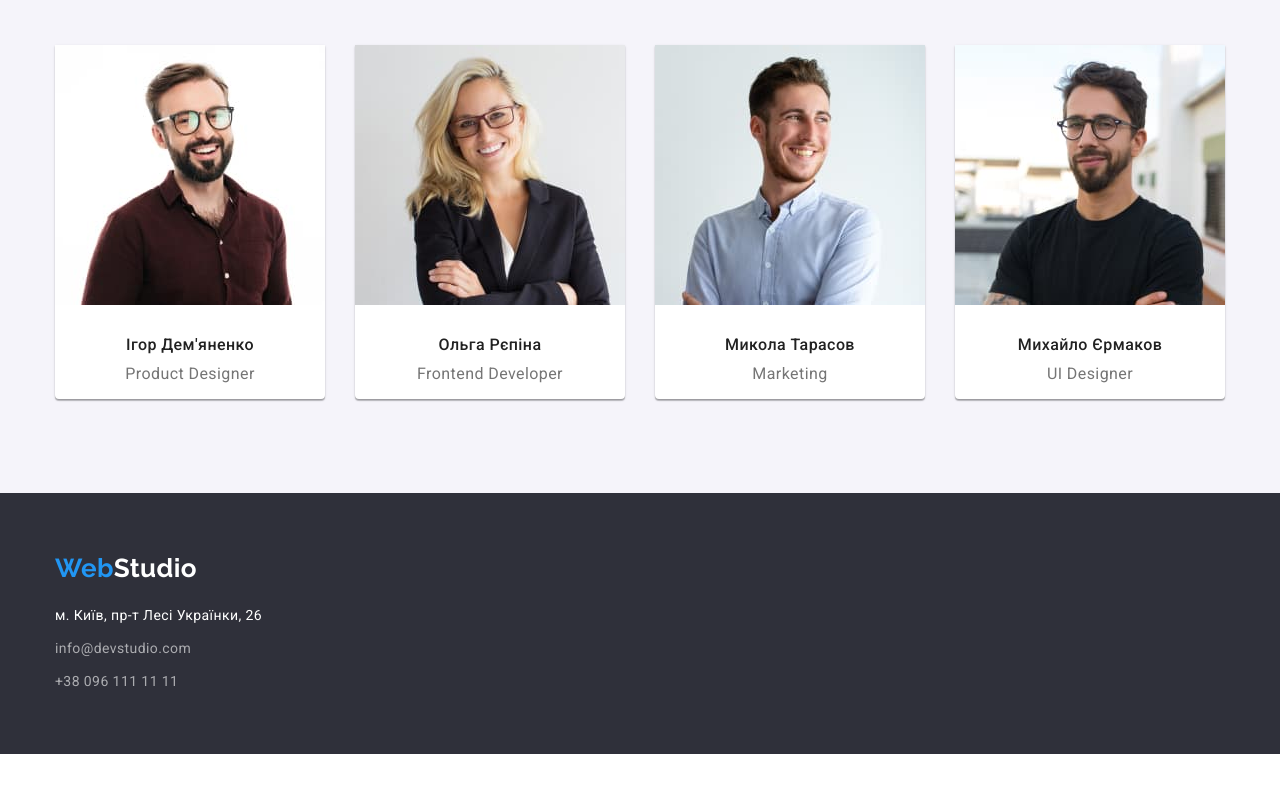
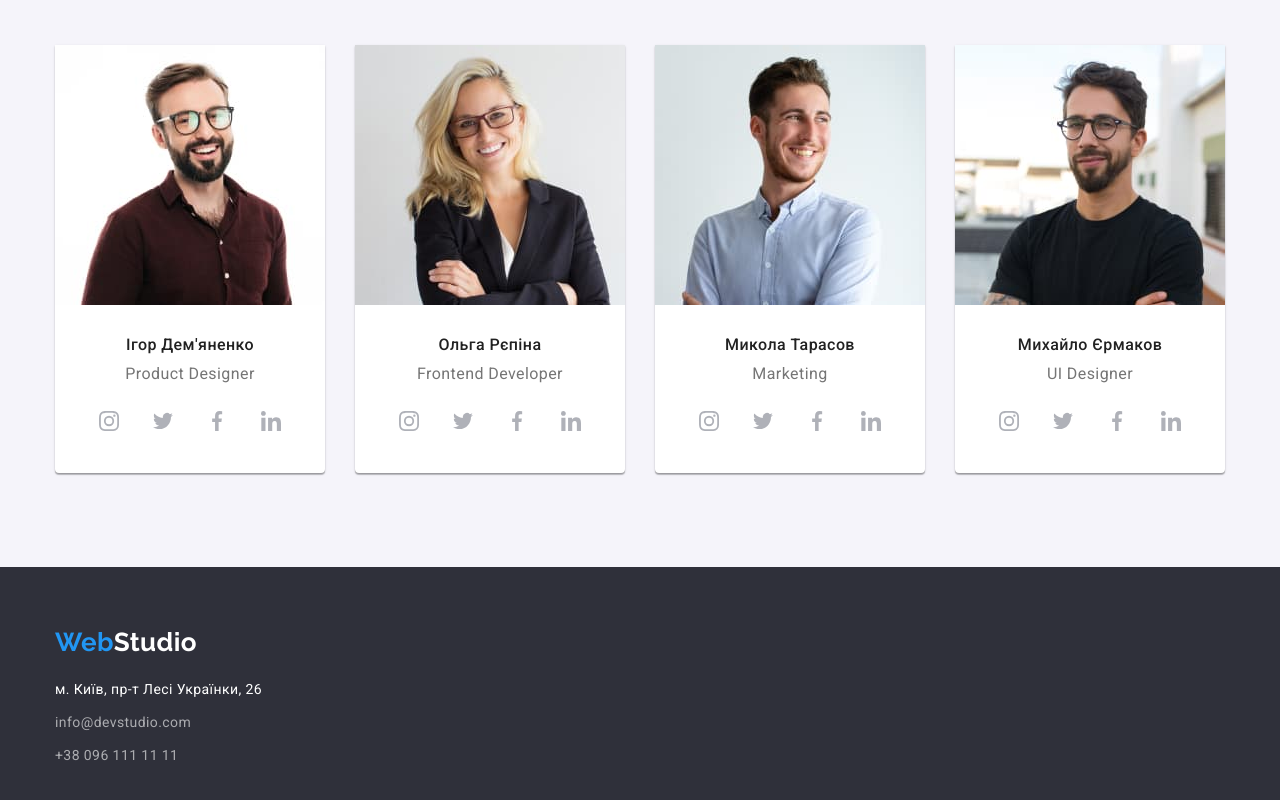
Before and after one commit to denys-drhn/goit-markup-hw-04, a plain HTML site: page index.html in a window 1280 px wide. Shown: the part 1587-2387 px from the top of the page. Before the commit the page ends 2341 px from the top, so only its background shows below. Drawn offline with nearby package versions, Linux system fonts and the light colour scheme.

Commit message:
update index.html
add svg to team-section

```diff
--- a/index.html
+++ b/index.html
@@ -113,6 +113,36 @@
 							<h3 class="team-name">Ігор Дем'яненко</h3>
 							<p class="team-position" lang="en">Product Designer</p>
 						</div>
+						<ul class="list social-list">
+							<li class="social-item">
+								<a class="social-link" href="">
+									<svg class="social-icon" width="20" height="20">
+										<use href="./images/icons.svg#icon-instagram"></use>
+									</svg>
+								</a>
+							</li>
+							<li class="social-item">
+								<a class="social-link" href="">
+									<svg class="social-icon" width="20" height="20">
+										<use href="./images/icons.svg#icon-twitter"></use>
+									</svg>
+								</a>
+							</li>
+							<li class="social-item">
+								<a class="social-link" href="">
+									<svg class="social-icon" width="20" height="20">
+										<use href="./images/icons.svg#icon-facebook"></use>
+									</svg>
+								</a>
+							</li>
+							<li class="social-item">
+								<a class="social-link" href="">
+									<svg class="social-icon" width="20" height="20">
+										<use href="./images/icons.svg#icon-linkedin"></use>
+									</svg>
+								</a>
+							</li>
+						</ul>
 					</li>
 					<li class="team-item">
 						<img src="./images/repina.jpg" alt="Усміхнена дівчина в окулярах" width="270" />
@@ -120,6 +150,36 @@
 							<h3 class="team-name">Ольга Рєпіна</h3>
 							<p class="team-position" lang="en">Frontend Developer</p>
 						</div>
+						<ul class="list social-list">
+							<li class="social-item">
+								<a class="social-link" href="">
+									<svg class="social-icon" width="20" height="20">
+										<use href="./images/icons.svg#icon-instagram"></use>
+									</svg>
+								</a>
+							</li>
+							<li class="social-item">
+								<a class="social-link" href="">
+									<svg class="social-icon" width="20" height="20">
+										<use href="./images/icons.svg#icon-twitter"></use>
+									</svg>
+								</a>
+							</li>
+							<li class="social-item">
+								<a class="social-link" href="">
+									<svg class="social-icon" width="20" height="20">
+										<use href="./images/icons.svg#icon-facebook"></use>
+									</svg>
+								</a>
+							</li>
+							<li class="social-item">
+								<a class="social-link" href="">
+									<svg class="social-icon" width="20" height="20">
+										<use href="./images/icons.svg#icon-linkedin"></use>
+									</svg>
+								</a>
+							</li>
+						</ul>
 					</li>
 					<li class="team-item">
 						<img src="./images/tarasov.jpg" alt="Усміхнений хлопець" width="270" />
@@ -127,6 +187,36 @@
 							<h3 class="team-name">Микола Тарасов</h3>
 							<p class="team-position" lang="en">Marketing</p>
 						</div>
+						<ul class="list social-list">
+							<li class="social-item">
+								<a class="social-link" href="">
+									<svg class="social-icon" width="20" height="20">
+										<use href="./images/icons.svg#icon-instagram"></use>
+									</svg>
+								</a>
+							</li>
+							<li class="social-item">
+								<a class="social-link" href="">
+									<svg class="social-icon" width="20" height="20">
+										<use href="./images/icons.svg#icon-twitter"></use>
+									</svg>
+								</a>
+							</li>
+							<li class="social-item">
+								<a class="social-link" href="">
+									<svg class="social-icon" width="20" height="20">
+										<use href="./images/icons.svg#icon-facebook"></use>
+									</svg>
+								</a>
+							</li>
+							<li class="social-item">
+								<a class="social-link" href="">
+									<svg class="social-icon" width="20" height="20">
+										<use href="./images/icons.svg#icon-linkedin"></use>
+									</svg>
+								</a>
+							</li>
+						</ul>
 					</li>
 					<li class="team-item">
 						<img src="./images/yermakov.jpg" alt="Усміхнений хлопець в окулярах" width="270" />
@@ -134,6 +224,36 @@
 							<h3 class="team-name">Михайло Єрмаков</h3>
 							<p class="team-position" lang="en">UI Designer</p>
 						</div>
+						<ul class="list social-list">
+							<li class="social-item">
+								<a class="social-link" href="">
+									<svg class="social-icon" width="20" height="20">
+										<use href="./images/icons.svg#icon-instagram"></use>
+									</svg>
+								</a>
+							</li>
+							<li class="social-item">
+								<a class="social-link" href="">
+									<svg class="social-icon" width="20" height="20">
+										<use href="./images/icons.svg#icon-twitter"></use>
+									</svg>
+								</a>
+							</li>
+							<li class="social-item">
+								<a class="social-link" href="">
+									<svg class="social-icon" width="20" height="20">
+										<use href="./images/icons.svg#icon-facebook"></use>
+									</svg>
+								</a>
+							</li>
+							<li class="social-item">
+								<a class="social-link" href="">
+									<svg class="social-icon" width="20" height="20">
+										<use href="./images/icons.svg#icon-linkedin"></use>
+									</svg>
+								</a>
+							</li>
+						</ul>
 					</li>
 				</ul>
 			</div>
```
